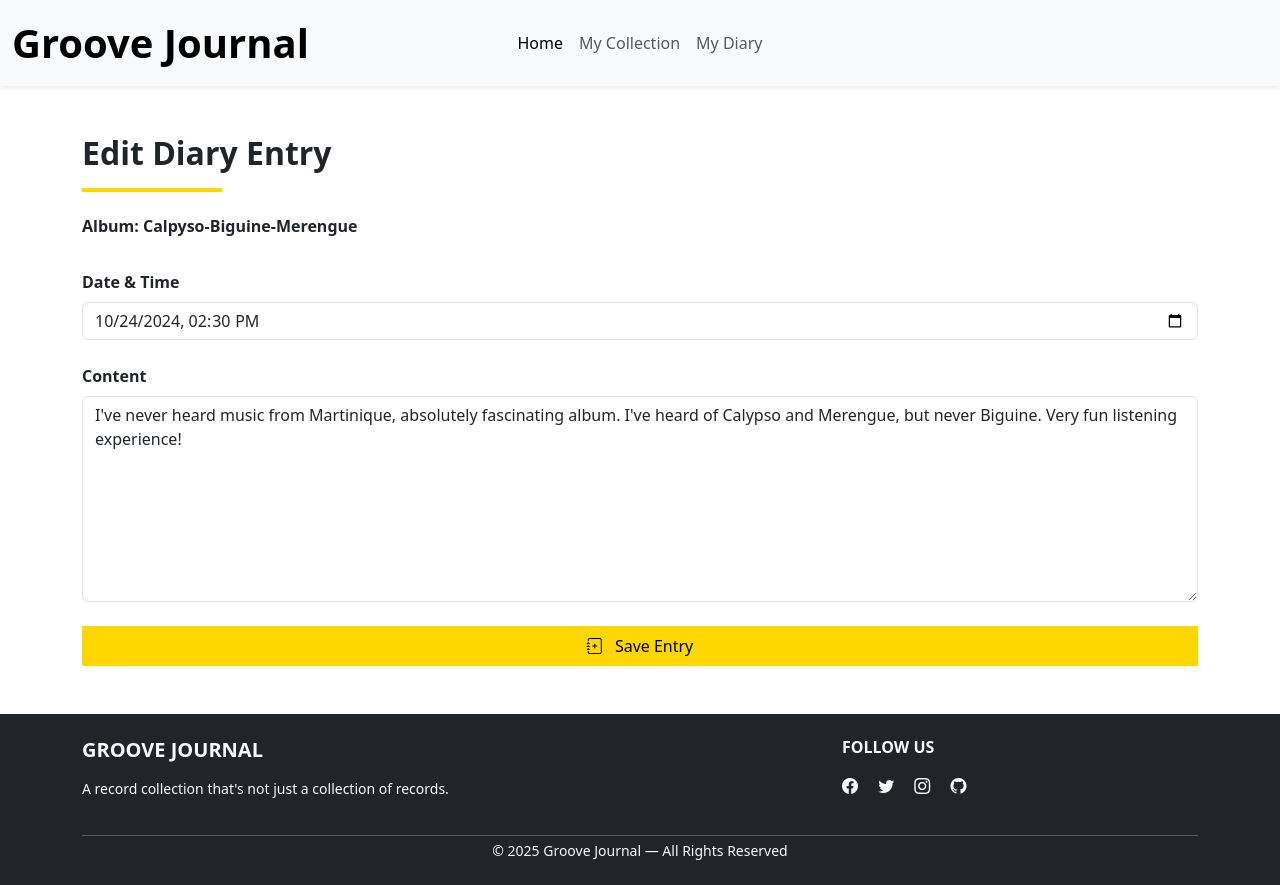
After one commit to jorge-lgclabs/Groove_Journal, a Flask app: page /edit_diary/ in a window 1280 px wide. The commit adds this page. Run offline with Flask 3, Linux system fonts and the light colour scheme; data that the repository does not hold is empty.

Commit message:
Added "Edit" and "Delete" button to Diary Entries in My Diary. Created a demo Edit_Diary page which is accessed when clicking "Edit" button on diary entry.

```diff
--- a/app/routes/routes.py
+++ b/app/routes/routes.py
@@ -31,6 +31,11 @@ def add_diary():
     albums = retrieve_user_collection(1)
     return render_template("add_diary.html", albums=albums)
 
+@main_blueprint.route("/edit_diary/", methods=["GET"])
+def edit_diary():
+    albums = retrieve_user_collection(1)
+    return render_template("edit_diary.html", albums=albums)
+
 
 @main_blueprint.route("/add_album/", methods=["GET"])
 def add_album():
--- a/app/templates/diary.html
+++ b/app/templates/diary.html
@@ -26,9 +26,11 @@ My diary
 
 <div class="container py-4">
   <div class="card mb-4 shadow-sm">
-    <div class="card-header d-flex justify-content-between align-items-center bg-light">
+    <div class="card-header d-flex align-items-center bg-light">
       <span class="fw-bold">Octorber 24, 2024 14:30:00</span>
-      <span class="badge bg-warning text-dark">🎵</span> <!-- optional icon -->
+      <a href="/edit_diary" class="btn btn-sm btn-outline-secondary ms-2">Edit</a>
+      <button aria-label="Delete" class="btn btn-sm btn-outline-danger ms-2"><i class="bi bi-trash"></i></button>
+      <span class="badge bg-warning text-dark ms-auto">🎵</span>
     </div>
     <div class="card-body">
       <p class="card-text">
--- /dev/null
+++ b/app/templates/edit_diary.html
@@ -0,0 +1,48 @@
+{% extends "base.html" %}
+{% block title %}
+Add Diary Entry
+{% endblock %}
+
+{%block content %}
+<div class="container py-5">
+  <h2 class="fw-bold mb-3">Edit Diary Entry</h2>
+
+  <!-- Short yellow line under heading -->
+  <span style="
+      display: inline-block;
+      width: 12.5%;
+      height: 4px;
+      background-color: #ffd700;
+      margin-bottom: 1rem;
+    "></span>
+
+  <form action="#" method="POST">
+    <!-- Entry Title -->
+    <div class="mb-4">
+      <label for="album_id" class="form-label fw-bold">Album: Calpyso-Biguine-Merengue</label>
+    </div>
+
+    <!-- Datetime -->
+    <div class="mb-4">
+      <label for="entry_datetime" class="form-label fw-bold">Date &amp; Time</label>
+      <input type="datetime-local" class="form-control" id="entry_datetime" name="entry_datetime" required="" value="2024-10-24T14:30">
+    </div>
+
+    <!-- Entry Content -->
+    <div class="mb-4">
+      <label for="entry_content" class="form-label fw-bold">Content</label>
+      <textarea class="form-control" id="entry_content" name="entry_content" rows="8" required="" placeholder="">I've never heard music from Martinique, absolutely fascinating album. I've heard of Calypso and Merengue, but never Biguine. Very fun listening experience!</textarea>
+    </div>
+
+    <!-- Submit -->
+    <button type="submit" class="btn w-100" style="
+        background-color: #ffd700;
+        color: #000;
+        border-radius: 0;
+        border: 2px solid #ffd700;
+      ">
+      <i class="bi bi-journal-plus me-2"></i> Save Entry
+    </button>
+  </form>
+</div>
+{% endblock %}
```
